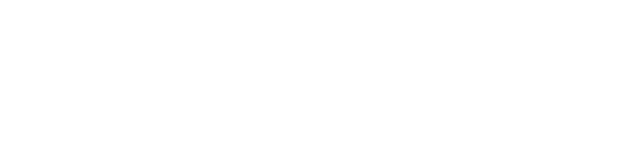
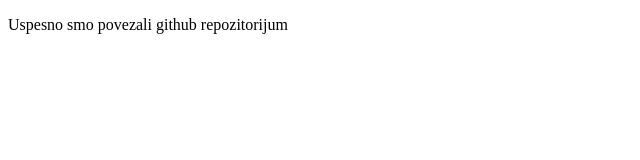
Before and after one commit to markoutd/javascript2425, a plain HTML site: page index.html in a window 1280 px wide. Shown: the whole page, without its empty margins (0-640 px from the left). Drawn offline with Linux system fonts and the light colour scheme.

Commit message:
Promena u index.html

```diff
--- a/index.html
+++ b/index.html
@@ -6,6 +6,6 @@
     <title>Document</title>
 </head>
 <body>
-
+    <p>Uspesno smo povezali github repozitorijum</p>
 </body>
 </html>
```
